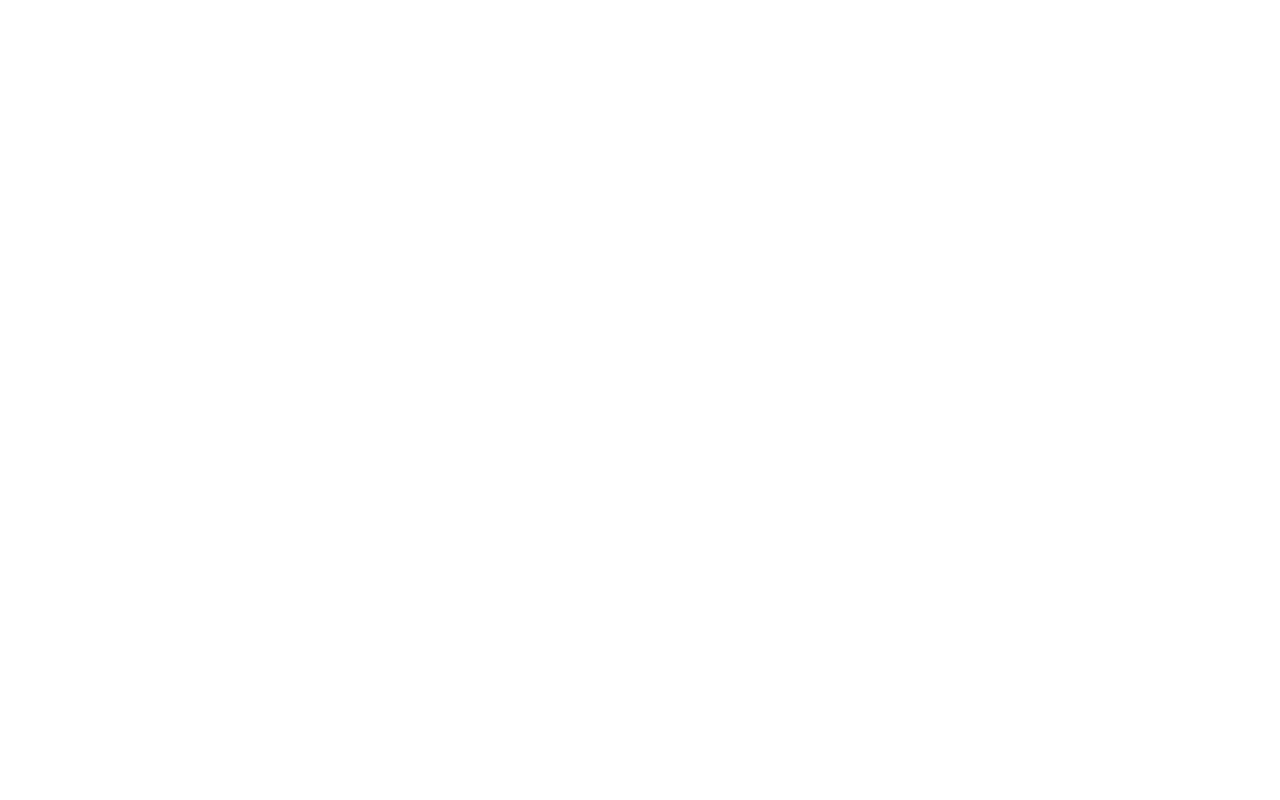
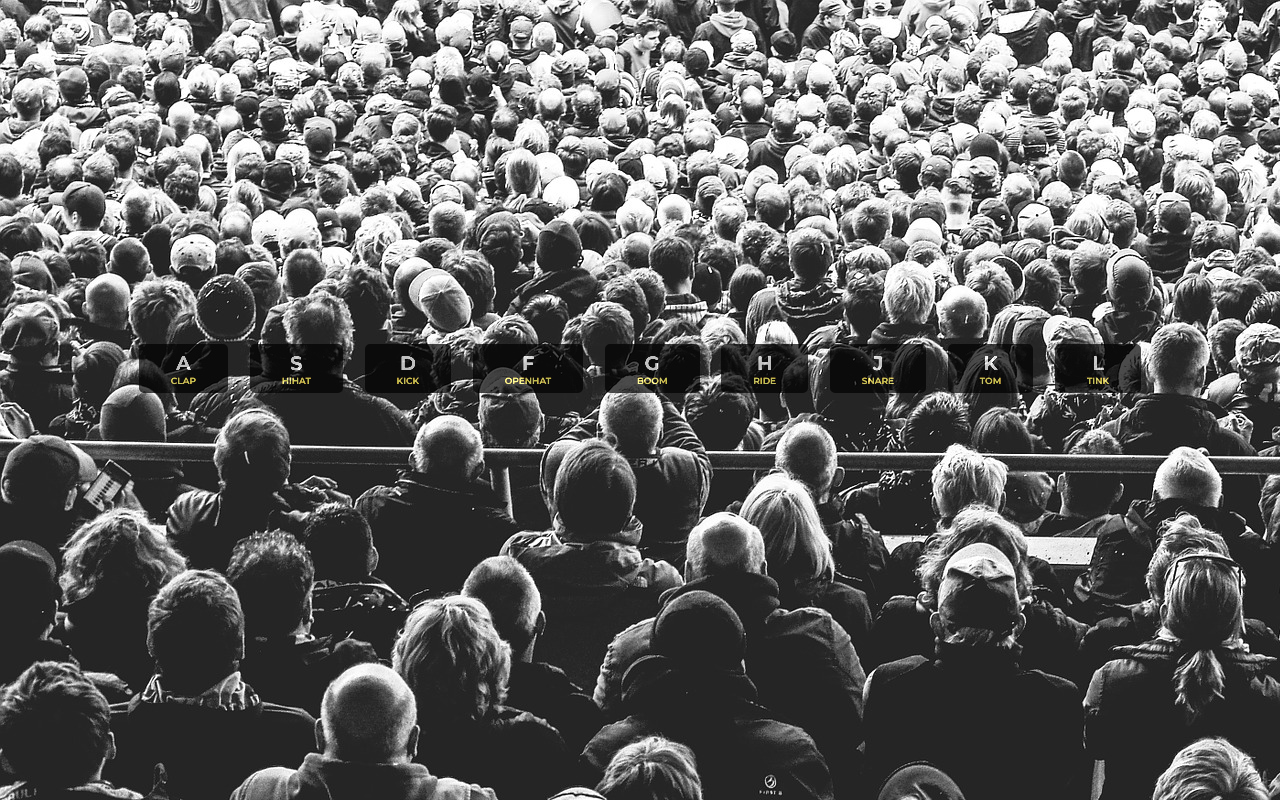
Before and after one commit to SakriyaDangol/JSD13A2, a plain HTML site: page index.html in a window 1280 px wide. Drawn offline with Linux system fonts and the light colour scheme.

Commit message:
second commit

```diff
--- a/index.html
+++ b/index.html
@@ -7,9 +7,65 @@
     <title>Document</title>
 
     <link rel="stylesheet" href="style.css">
+
+    <link rel="preconnect" href="https://fonts.googleapis.com">
+    <link rel="preconnect" href="https://fonts.gstatic.com" crossorigin>
+    <link href="https://fonts.googleapis.com/css2?family=Montserrat:wght@300;600&display=swap" rel="stylesheet">
 </head>
 <body>
 
+    <div class="keys">
+
+        <div class="box">
+            A
+            <p>CLAP</p>
+        </div>
+        <div class="box">
+            S
+            <p>HIHAT</p>
+        </div>
+        <div class="box">
+            D
+            <p>KICK</p>
+        </div>
+        <div class="box">
+            F
+            <p>OPENHAT</p>
+        </div>
+        <div class="box">
+            G
+            <p>BOOM</p>
+        </div>
+        <div class="box">
+            H
+            <p>RIDE</p>
+        </div>
+        <div class="box">
+            J
+            <p>SNARE</p>
+        </div>
+        <div class="box">
+            K
+            <p>TOM</p>
+        </div>
+        <div class="box">
+            L
+            <p>TINK</p>
+        </div>
+
+    </div>
+
+    <audio src="sounds/clap.wav" id="65"></audio>
+    <audio src="sounds/hihat.wav" id="83"></audio>
+    <audio src="sounds/kick.wav" id="68"></audio>
+    <audio src="sounds/openhat.wav" id="70"></audio>
+    <audio src="sounds/boom.wav" id="71"></audio>
+    <audio src="sounds/ride.wav" id="72"></audio>
+    <audio src="sounds/snare.wav" id="74"></audio>
+    <audio src="sounds/tom.wav" id="75"></audio>
+    <audio src="sounds/tink.wav" id="76"></audio>
+
     <script src="script.js"></script>
+
 </body>
 </html>
--- a/script.js
+++ b/script.js
@@ -0,0 +1,10 @@
+window.addEventListener('keydown', soundPlay);
+
+function soundPlay(event){
+
+    const sound = document.getElementById(event.which);
+    console.log(sound);
+
+    sound.currentTime = 0;
+    sound.play();
+}
--- a/style.css
+++ b/style.css
@@ -0,0 +1,37 @@
+body{
+    background-image: url('images/audience-828584_1920.jpg');
+    font-family: 'Montserrat', sans-serif;
+    filter: brightness(300%);
+}
+
+.keys{
+    display: flex;
+    justify-content: space-around;
+    align-items: center;
+    width: 80vw;
+    margin: auto;
+    height: 90vh;
+    font-size: larger;
+    font-weight: bolder;
+}
+
+.box{
+    background-color: rgb(0, 0, 0);
+    opacity: 0.7;
+    border: 2px solid black;
+    border-radius: 5px;
+    padding: 5px 30px;
+    color: white;
+    margin: 0 4px;
+    display: flex;
+    flex-direction: column;
+    align-items: center;
+    justify-content: space-around;
+}
+
+p{
+    font-size: xx-small;
+    padding: 0;
+    color: rgb(146,119,42);
+    margin: 0;
+}
```
Also changed, not shown: images/audience-828584_1920.jpg (added), 9 other files.
